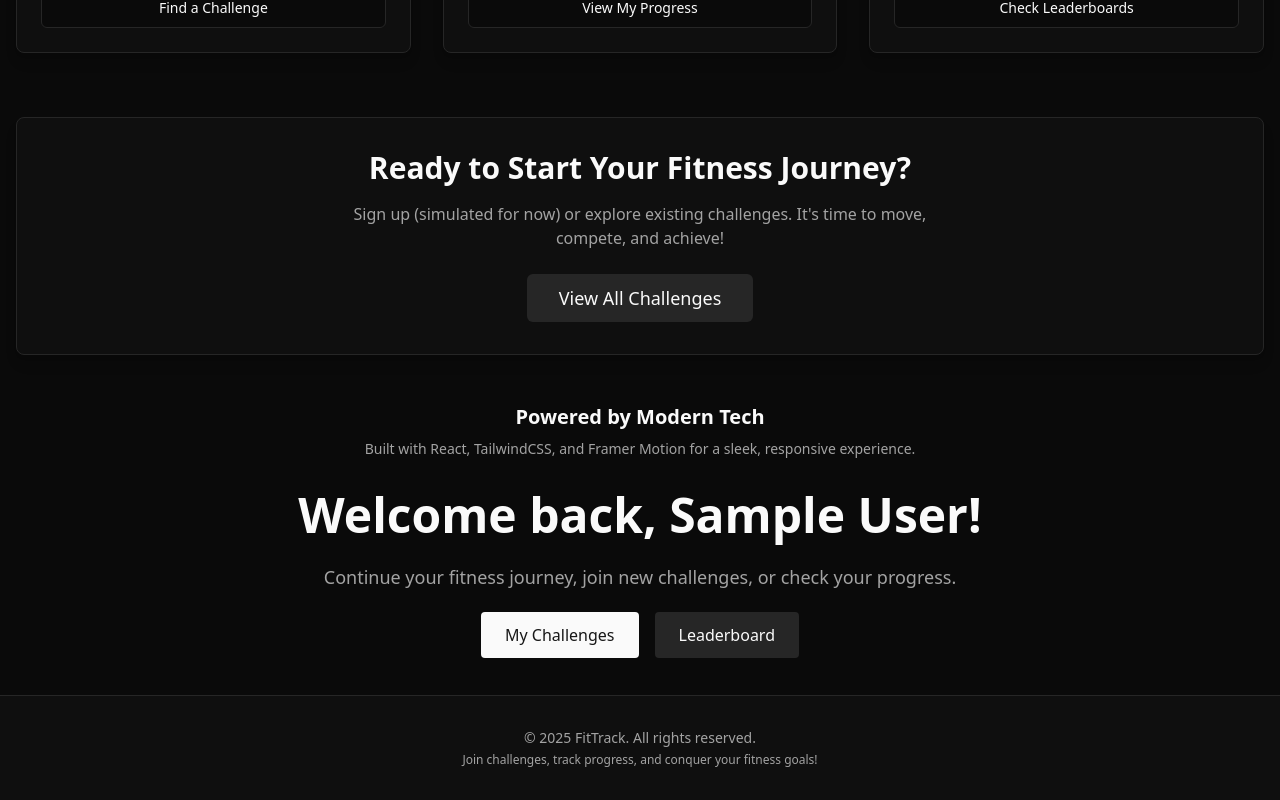
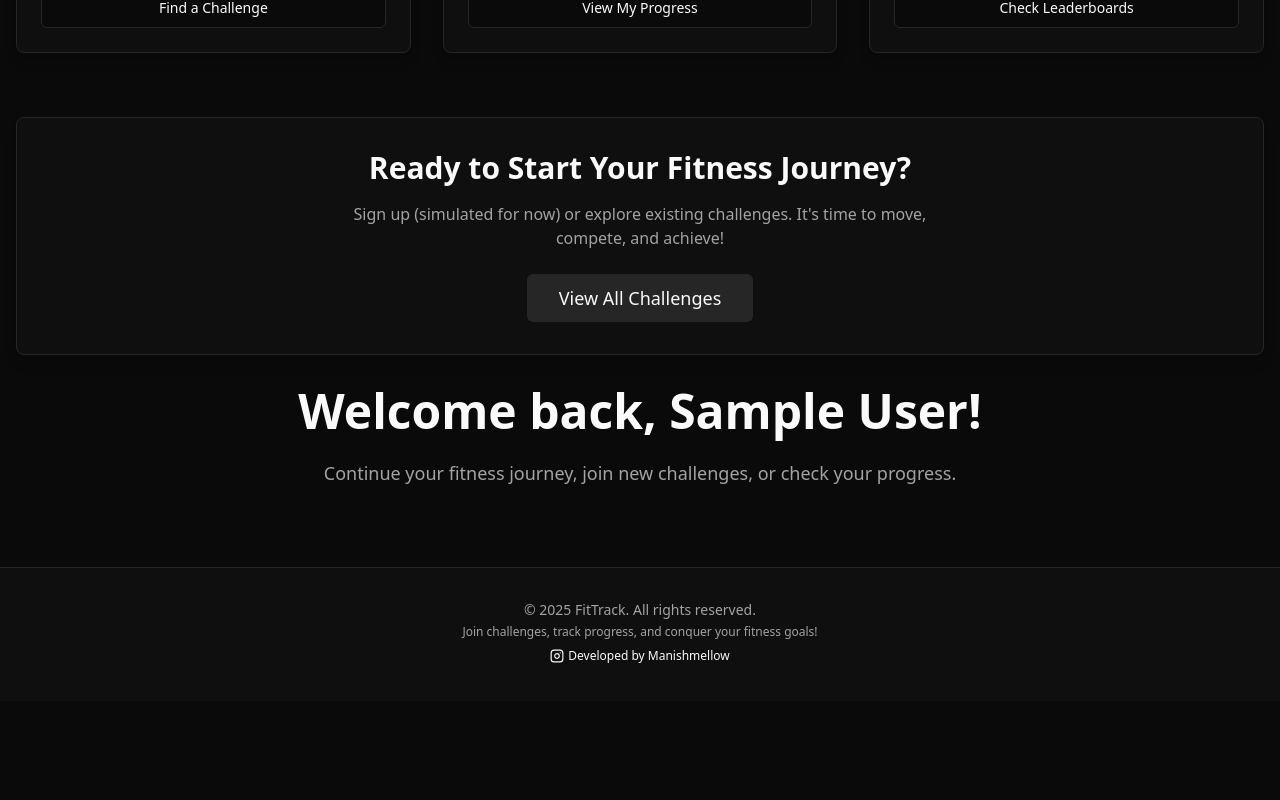
Before and after one commit to ManishPrakkash/FitTrack, a React (Vite) app in the folder fitrack/: page / in a window 1280 px wide. Shown: the part 590-1390 px from the top of the page. After the commit the page ends 1291 px from the top, so only its background shows below. Built offline with nearby package versions, Linux system fonts and the light colour scheme; sample sign-in values are in the browser's storage.

Commit message:
footer added

```diff
--- a/fitrack/src/components/layout/Footer.jsx
+++ b/fitrack/src/components/layout/Footer.jsx
@@ -1,6 +1,7 @@
 
     import React from 'react';
     import { motion } from 'framer-motion';
+    import { Instagram } from 'lucide-react';
 
     const Footer = () => {
       const currentYear = new Date().getFullYear();
@@ -18,6 +19,15 @@
             <p className="text-xs mt-1">
               Join challenges, track progress, and conquer your fitness goals!
             </p>
+            <a
+              href="https://www.instagram.com/manishmellow"
+              target="_blank"
+              rel="noopener noreferrer"
+              className="inline-flex items-center text-xs mt-2 text-primary hover:text-primary/80 transition-colors"
+            >
+              <Instagram className="h-3.5 w-3.5 mr-1" />
+              Developed by Manishmellow
+            </a>
           </div>
         </motion.footer>
       );
--- a/fitrack/src/pages/HomePage.jsx
+++ b/fitrack/src/pages/HomePage.jsx
@@ -126,12 +126,6 @@
           </Link>
         </motion.div>
       </section>
-      <div className="mt-12 text-center">
-        <h3 className="text-xl font-semibold mb-2 text-foreground">Powered by Modern Tech</h3>
-        <p className="text-sm text-muted-foreground">
-          Built with React, TailwindCSS, and Framer Motion for a sleek, responsive experience.
-        </p>
-      </div>
       {!user && (
         <div className="text-center mt-8">
           <h1 className="text-5xl font-bold mb-6 text-foreground">Welcome to FitTrack</h1>
@@ -155,14 +149,6 @@
           <p className="text-lg text-muted-foreground mb-8">
             Continue your fitness journey, join new challenges, or check your progress.
           </p>
-          <div className="space-x-4">
-            <Link to="/challenges" className="bg-primary text-primary-foreground px-6 py-3 rounded hover:bg-primary/90">
-              My Challenges
-            </Link>
-            <Link to="/leaderboard" className="bg-secondary text-secondary-foreground px-6 py-3 rounded hover:bg-secondary/90">
-              Leaderboard
-            </Link>
-          </div>
         </div>
       )}
     </motion.div>
```
